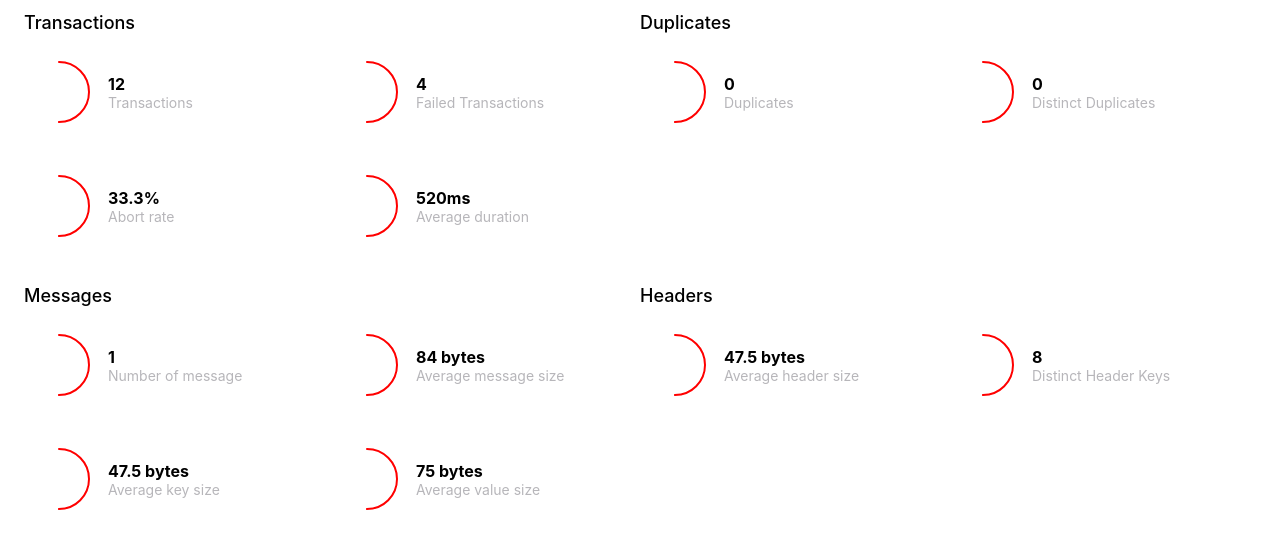
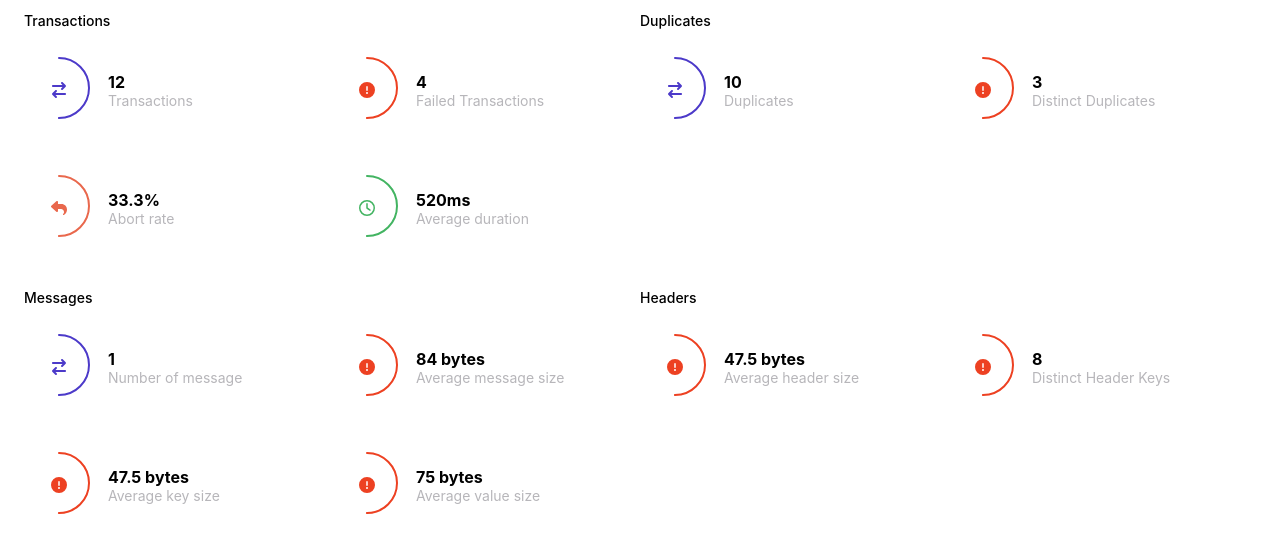
Before and after one commit to anhnicky66/react-kp-ui, a React (Create React App) app: page /1/analysis in a window 1280 px wide. Shown: the top 552 px of the page. Built offline with nearby package versions, Linux system fonts and the light colour scheme; no server answers.

Commit message:
feat: added donut colors and icons

```diff
--- a/package.json
+++ b/package.json
@@ -4,6 +4,10 @@
   "private": true,
   "dependencies": {
     "@craco/craco": "^7.0.0-alpha.7",
+    "@fortawesome/fontawesome-svg-core": "^6.2.0",
+    "@fortawesome/free-regular-svg-icons": "^6.2.0",
+    "@fortawesome/free-solid-svg-icons": "^6.2.0",
+    "@fortawesome/react-fontawesome": "^0.2.0",
     "@testing-library/jest-dom": "^5.16.5",
     "@testing-library/react": "^13.4.0",
     "@testing-library/user-event": "^13.5.0",
--- a/src/components/DonutChartWithIcon/DonutChartWithIcon.scss
+++ b/src/components/DonutChartWithIcon/DonutChartWithIcon.scss
@@ -1,3 +1,5 @@
+.donut-chart-with-icon-container {
+    position: relative;
     .donut-chart-with-icon {
         transform: rotate(-90deg);
         transition: all 1s ease-in-out;
@@ -8,3 +10,14 @@
         stroke-linecap: round;
         stroke-dasharray: 0 999;
     }
+    .icon-container {
+        position: absolute;
+        top: 0;
+        left: 0;
+        width: 100%;
+        height: 100%;
+        display: flex;
+        justify-content: center;
+        align-items: center;
+    }
+}
--- a/src/components/DonutChartWithIcon/DonutChartWithIcon.tsx
+++ b/src/components/DonutChartWithIcon/DonutChartWithIcon.tsx
@@ -1,7 +1,8 @@
 import "./DonutChartWithIcon.scss";
+import { FontAwesomeIcon, FontAwesomeIconProps } from '@fortawesome/react-fontawesome';
 
 export type DonutChartWithIconProps = {
-    icon: string;
+    icon: FontAwesomeIconProps['icon'];
     color: string;
     size?: number;
     percent?: number;
@@ -12,7 +13,8 @@ export const DonutChartWithIcon = ({icon, color, size = 50, percent}: DonutChart
     const roundDraw = (percent || 0) * 2 * r * Math.PI / 100
     const strokeDasharray = roundDraw  + ' 999';
     return (
-        <svg className="donut-chart-with-icon" viewBox={`0 0 ${size * 2} ${size * 2}`} width={size} height={size} data-percent={percent} style={{strokeDasharray}}>
+        <div className="donut-chart-with-icon-container">
+            <svg className="donut-chart-with-icon" viewBox={`0 0 ${size * 2} ${size * 2}`} width={size} height={size} data-percent={percent} style={{strokeDasharray, stroke: color}}>
                 <circle cx={size} cy={size} r={r} />
                 {/* <path fill="none" stroke="red" stroke-width="2" d="M20,0 a20,20 0 0,1 20,20" />
                 <path fill="none" stroke="green" stroke-width="2" d="M20,0 a20,20 0 1,0 20,20" />
@@ -26,5 +28,10 @@ export const DonutChartWithIcon = ({icon, color, size = 50, percent}: DonutChart
                 <path fill="none" stroke="yellow" stroke-width="2" d="M0,120 a20,20 0 0,1 20,-20" />
                 <path fill="none" stroke="blue" stroke-width="2" d="M0,120 a20,20 0 1,0 20,-20" /> */}
             </svg>
+            <div className="icon-container">
+                <FontAwesomeIcon icon={icon} color={color} />
+            </div>
+        </div>
+
     )
 }
--- a/src/features/analysis/components/AnalysisCard.tsx
+++ b/src/features/analysis/components/AnalysisCard.tsx
@@ -1,5 +1,7 @@
 import { DonutChartWithIcon } from '@/components/DonutChartWithIcon/DonutChartWithIcon';
 import { AnalysisMetricType } from '../interfaces/AnalysisMetric.interface';
+import { faArrowRightArrowLeft, faCircleExclamation, faReply } from '@fortawesome/free-solid-svg-icons';
+import { faClock } from '@fortawesome/free-regular-svg-icons';
 import './AnalysisCard.scss';
 
 export type AnalysisCardProps = {
@@ -9,16 +11,44 @@ export type AnalysisCardProps = {
     type: AnalysisMetricType;
 }
 
+const IconMap = {
+    transition: faArrowRightArrowLeft,
+    info: faCircleExclamation,
+    duration: faClock,
+    rate: faReply
+}
+
 const ColorMap = {
-    transition: '',
+    transition: '#4c3ac9',
+    info: '#ed4122',
+    duration: '#43b462',
+    rate: '#e9684d'
 }
 
 export const AnalysisCard = ({value, title, description, type}: AnalysisCardProps) => {
 
+    let icon = faCircleExclamation;
+    let color = '#ed4122';
+
+    if ([AnalysisMetricType.TransactionTotal, AnalysisMetricType.MessageTotal, AnalysisMetricType.DuplicatesTotal].includes(type)) {
+        icon = IconMap.transition;
+        color = ColorMap.transition;
+    }
+
+    if ([AnalysisMetricType.TransactionAvgDuration].includes(type)) {
+        icon = IconMap.duration;
+        color = ColorMap.duration;
+    }
+
+    if (AnalysisMetricType.TransactionAbortRate.includes(type)) {
+        icon = IconMap.rate;
+        color = ColorMap.rate;
+    }
+
     return (
       <div className="analysis-card">
           <div className="top-row">
-            <DonutChartWithIcon icon={'test-icon'} color={'#000000'} percent={50} size={70} />
+            <DonutChartWithIcon icon={icon} color={color} percent={50} size={70} />
             <div className="text-information">
                 <div className="value">{value}</div>
                 <div className="title">{title}</div>
--- a/src/features/analysis/routes/Analysis.scss
+++ b/src/features/analysis/routes/Analysis.scss
@@ -8,7 +8,7 @@
     }
 
     .analysis-section-header {
-        font-size: 18px;
+        font-size: 14px;
         font-weight: 500;
         margin-bottom: 24px;
     }
--- a/src/mock/topic-analyzer-input-sample.ts
+++ b/src/mock/topic-analyzer-input-sample.ts
@@ -47,8 +47,8 @@ export const TopicAnalyzerInputSample = {
           "null" : 1
         },
         "duplicates" : {
-          "sum" : 0,
-          "distinctDuplicate" : 0,
+          "sum" : 10,
+          "distinctDuplicate" : 3,
           "key" : "Coming soon"
         },
         "entropy" : {
```
Also changed, not shown: 1 other file (tests, documents, lock files or other folders). Lines whose indentation alone changed are shown as unchanged.
